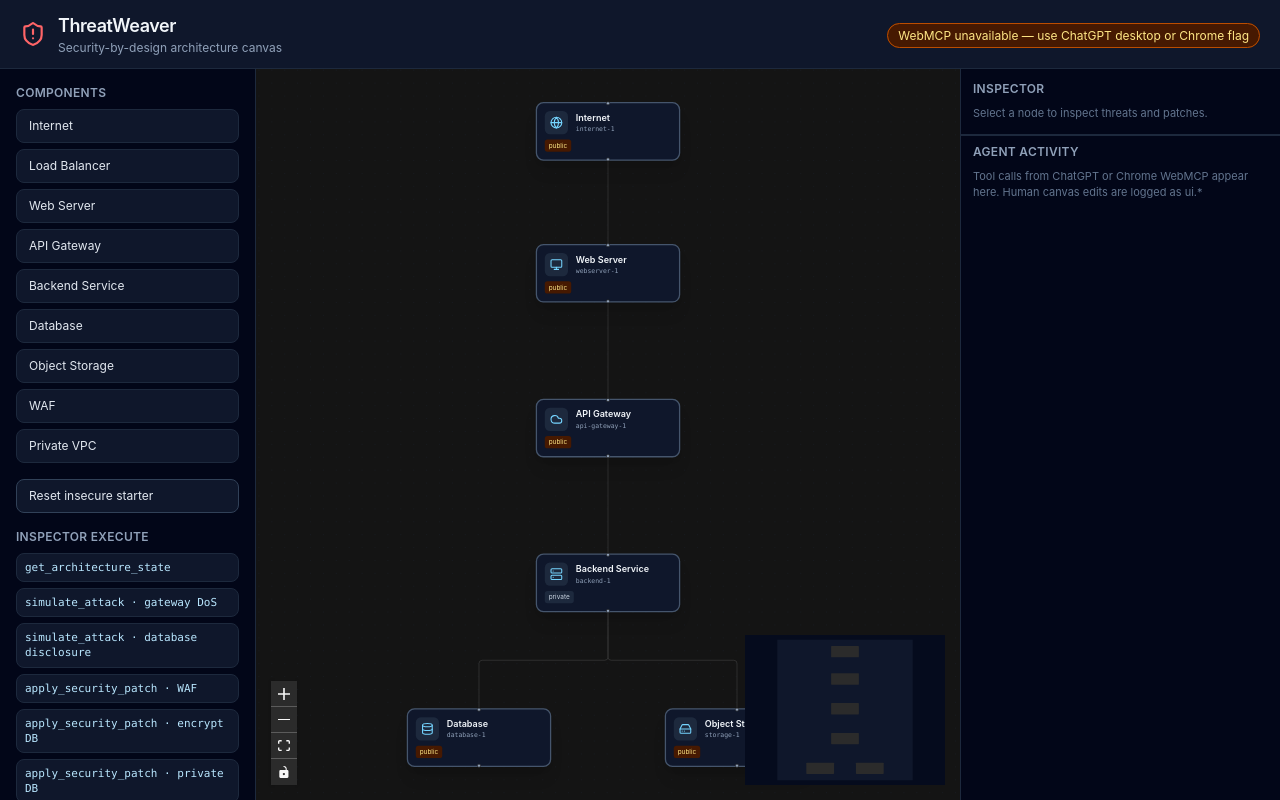
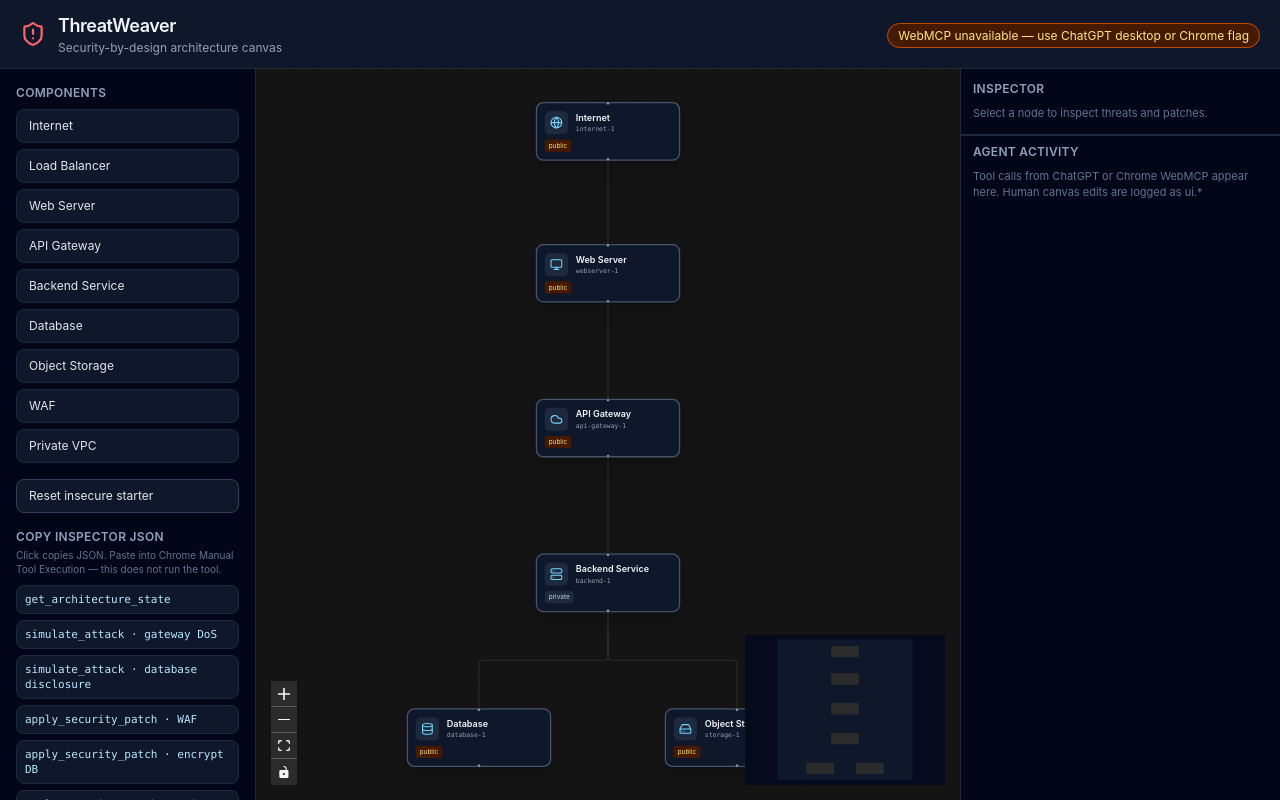
Before and after one commit to tegezc/TWeaver, a React (Vite) app in the folder client/: page / in a window 1280 px wide. Built offline with nearby package versions, Linux system fonts and the light colour scheme.

Commit message:
Clarify sidebar copy actions so labels are not mistaken for in-page Execute.

```diff
--- a/client/src/components/Sidebar.tsx
+++ b/client/src/components/Sidebar.tsx
@@ -108,9 +108,12 @@ export default function Sidebar() {
       </button>
 
       <div>
-        <h2 className="mb-2 text-xs font-semibold tracking-wide text-slate-400 uppercase">
-          Inspector Execute
+        <h2 className="mb-1 text-xs font-semibold tracking-wide text-slate-400 uppercase">
+          Copy inspector JSON
         </h2>
+        <p className="mb-2 text-[10px] leading-snug text-slate-500">
+          Click copies JSON. Paste into Chrome Manual Tool Execution — this does not run the tool.
+        </p>
         <ul className="space-y-1.5">
           {INSPECTOR_PAYLOADS.map((item) => {
             const key = `payload:${item.id}`;
@@ -131,15 +134,15 @@ export default function Sidebar() {
             );
           })}
         </ul>
-        <p className="mt-2 text-[10px] text-slate-500">
-          Copy JSON, then paste into Chrome Manual Tool Execution. Do not type live.
-        </p>
       </div>
 
       <div>
-        <h2 className="mb-2 text-xs font-semibold tracking-wide text-slate-400 uppercase">
-          Ask the agent
+        <h2 className="mb-1 text-xs font-semibold tracking-wide text-slate-400 uppercase">
+          Copy agent prompts
         </h2>
+        <p className="mb-2 text-[10px] leading-snug text-slate-500">
+          Click copies the prompt. Paste into ChatGPT Work if you use that path.
+        </p>
         <ul className="space-y-2">
           {SAMPLE_PROMPTS.map((prompt) => {
             const key = `prompt:${prompt}`;
@@ -159,10 +162,6 @@ export default function Sidebar() {
             );
           })}
         </ul>
-        <p className="mt-2 text-[10px] text-slate-500">
-          Backup path: copy and paste into ChatGPT Work. Chrome inspector Execute is the recorded
-          demo path.
-        </p>
       </div>
     </aside>
   );
```
